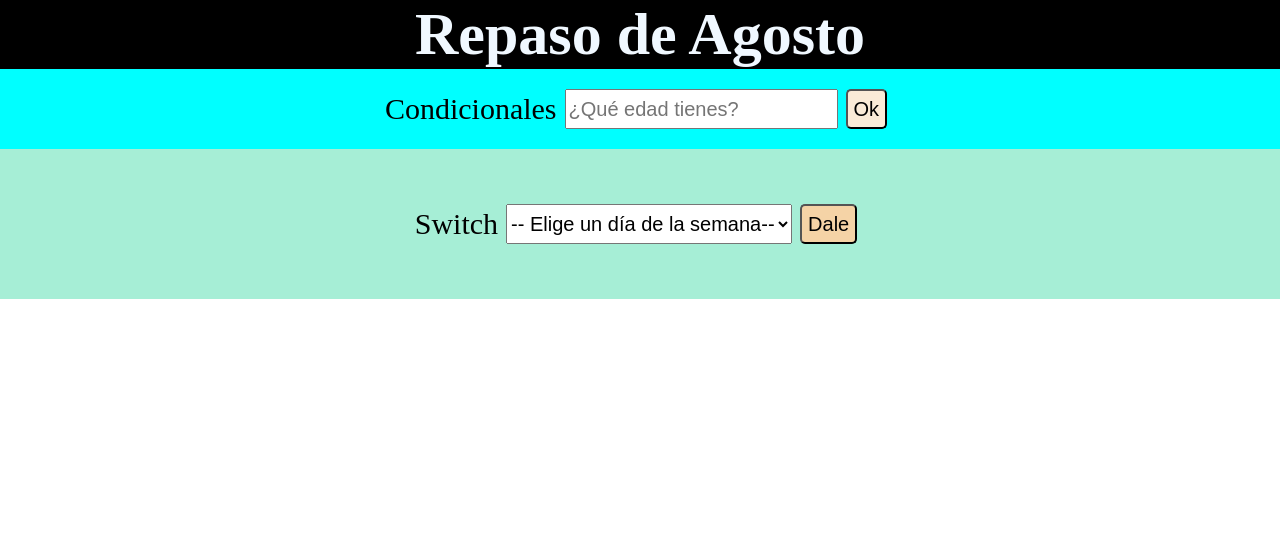
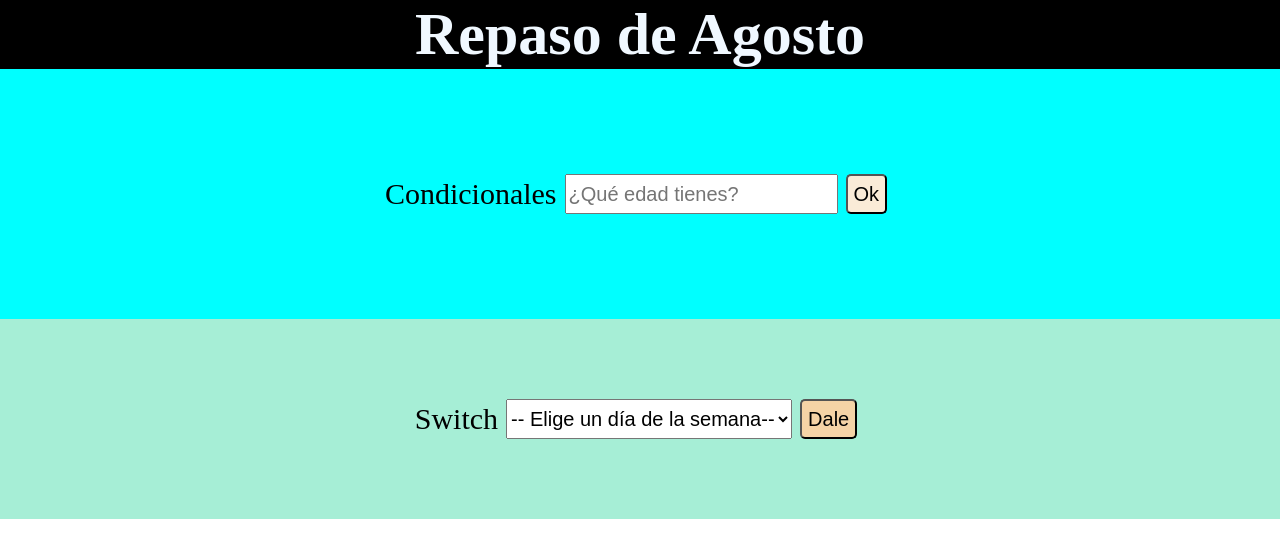
Before and after one commit to Rosana-Moya/Repaso-Agosto, a plain HTML site: page index.html in a window 1280 px wide. Drawn offline with Linux system fonts and the light colour scheme.

Commit message:
probando css

```diff
--- a/style.css
+++ b/style.css
@@ -15,9 +15,10 @@ header {
 }
 
 .container-age {
-    height: 80px;
+    height: 250px;
+    width: auto;
     background-color: aqua;
-     display: flex;
+    display: flex;
     align-items: center;
     justify-content: center;
     font-size: 30px;
@@ -41,7 +42,7 @@ header {
 
 .container-week {
     background-color: rgb(166, 238, 214);
-    height: 150px;
+    height: 200px;
     width: auto;
     display: flex;
     align-items: center;
```
